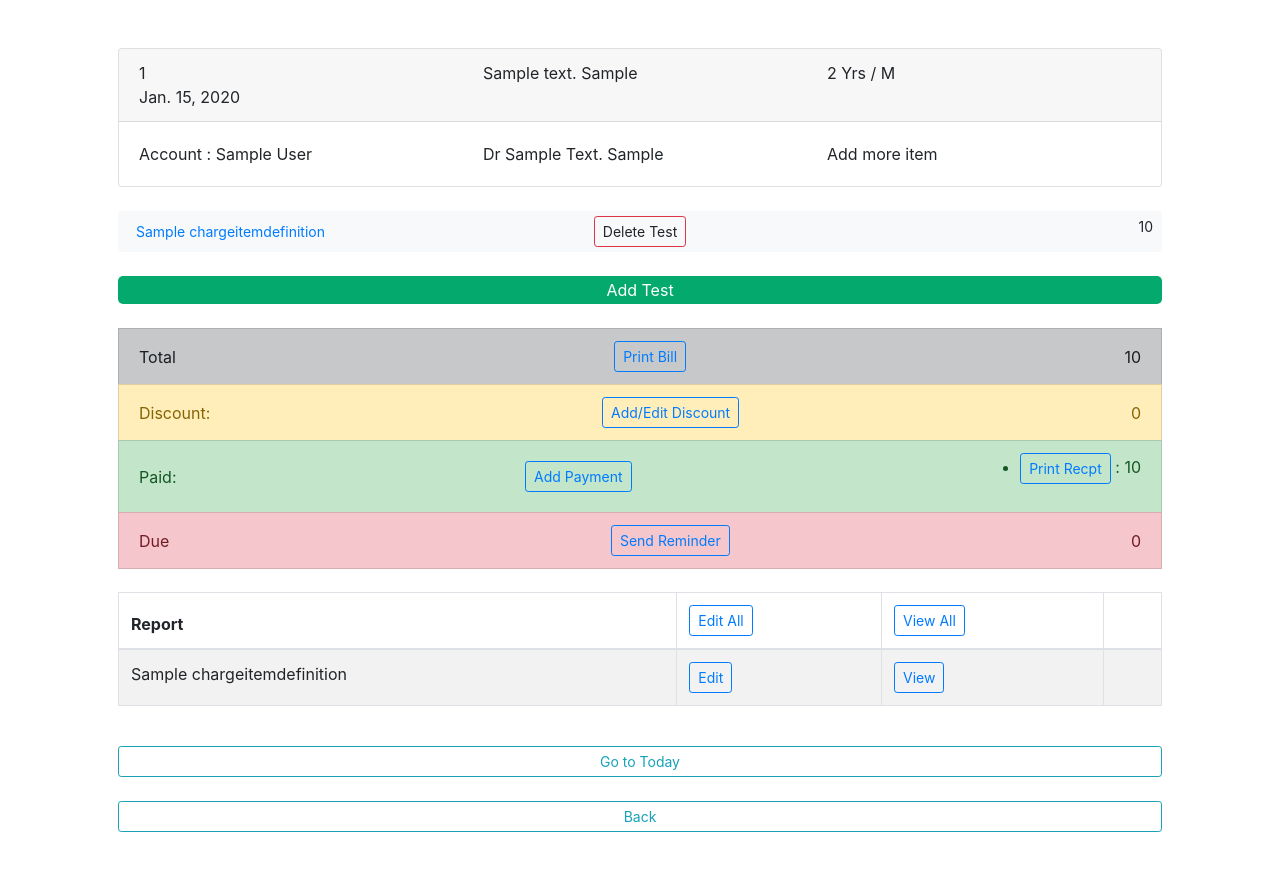
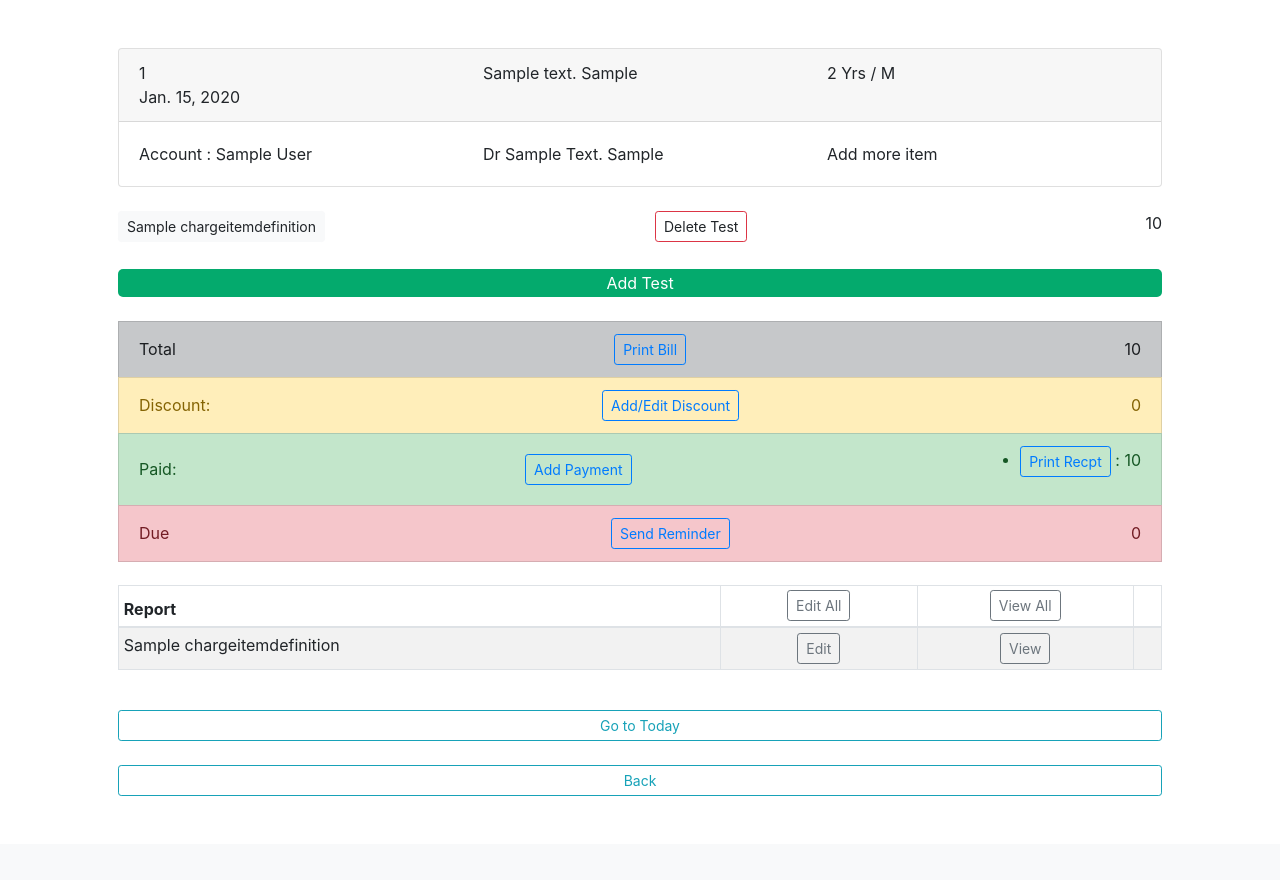
Before and after one commit to bijupat/softlab, a Django app: page /encounter/1/ in a window 1280 px wide. Shown: the part 76-956 px from the top of the page. After the commit the page ends 872 px from the top, so only its background shows below. Run offline with Django 3.2, Linux system fonts and the light colour scheme; a user stored in the database is signed in; tables that the repository leaves empty hold one stand-in row (values such as "Sample post"); parts of the project's set-up code (start-up, migrations or seed data) failed here and were passed over; some libraries are stand-ins or nearby versions.

Commit message:
encounter html
work on encounter html
edit and view redirect changed as per work requirenment

```diff
--- a/labsys/models.py
+++ b/labsys/models.py
@@ -211,12 +211,7 @@ class Contact(models.Model):
         else:
             return 'some error'
 
-class Note(models.Model):
-    author = models.ForeignKey(Practitioner, on_delete=models.PROTECT, related_name='note')
-    time = models.DateTimeField(auto_now_add=True)
-    text = models.CharField(max_length=500, blank=True, null=True)
-    def __str__(self):
-            return 'Note by : {} at : {}'.format(self.author.name.get().text, self.time)
+
 
 class Patient(models.Model):
     identifier = models.CharField(max_length=75, blank=True, null=True)
@@ -660,18 +655,17 @@ class ChargeItem(models.Model):
     # copies  from charge item defination but open for edit if desired
     note = models.CharField(max_length=1000, blank=True, null=True)
 
-    def serialize(self):
+    def is_all_atleat_final(self):
         is_all_atleat_final = True
         observationDefs = self.observations.all()
         for obdefination in observationDefs:
             obs = obdefination.observation.filter(chargeitem=self)
             for ob in obs:
                 if ob.status == "P" or ob.status == "R":
-                    is_all_atleat_final = False
-        return{
-            "is_all_atleat_final": is_all_atleat_final,
+                    return False
+                else:
+                    return True
 
-        }
 
 
     def __str__(self):
@@ -798,3 +792,13 @@ class PaymentReconciliation(models.Model):
 
     def __str__(self):
         return f' Payment id {self.id}'
+
+
+
+class Note(models.Model):
+    author = models.ForeignKey(Practitioner, on_delete=models.PROTECT, related_name='note')
+    time = models.DateTimeField(auto_now_add=True)
+    text = models.CharField(max_length=500, blank=True, null=True)
+
+    def __str__(self):
+            return 'Note by : {} at : {}'.format(self.author.name.get().text, self.time)
--- a/labsys/static/labsys/encounter.js
+++ b/labsys/static/labsys/encounter.js
@@ -74,7 +74,6 @@
                     //console.log(this.parentElement.innerHTML);
                     // delete li element which is parent to this delete button
                     document.querySelector(`#heading${testid}`).remove();
-                    document.querySelector(`#collapse${testid}`).remove();
                     // delete from report edit and delelte a row with this test
                     document.querySelector(`#c_report_${testid}`).remove();
 
--- a/labsys/templates/labsys/encounter.html
+++ b/labsys/templates/labsys/encounter.html
@@ -54,37 +54,15 @@
 <br>
 
 {% for chargeItem in chargeItems %}
-<div class="accordion" id="accordionExample">
-  <div id="heading{{chargeItem.id}}">
-      <button class="btn btn-light btn-sm btn-block" type="button" data-toggle="collapse" data-target="#collapse{{chargeItem.id}}" aria-expanded="false" aria-controls="collapse{{chargeItem.id}}">
+  <div style="height: 2.1rem" id="heading{{chargeItem.id}}">
           <div class="row row-cols-auto">
-              <div class="col" align="left"><a href={% url 'labsys:chargeitemdataedit' chargeItem.id %}  class="btn btn-link btn-sm">{{chargeItem.definitionCanonical.title}}</a></div>
+              <div class="col-6" align="left"><a href={% url 'labsys:chargeitemdataedit' chargeItem.id %}   class="btn btn-light btn-sm">{{chargeItem.definitionCanonical.title}}</a></div>
               <!--data set properties adde to element that can be acessed in java script-->
               <div class="col"><a id = "{{chargeItem.id}}" data-price="{{chargeItem.priceOverride}}" data-title="{{chargeItem.definitionCanonical.title}}" class="btn btn-outline-danger btn-sm deletetest">Delete Test</a></div>
               <div class="col" align="right">{{chargeItem.priceOverride}}</span></div>
           </div>
       </button>
   </div>
-
-  <div id="collapse{{chargeItem.id}}" class="collapse" aria-labelledby="heading{{chargeItem.id}}" data-parent="#accordionExample">
-      <div class="card-body">
-          <div class="row row-cols-auto">
-              <div class="col">Registered by</div>
-              <div class="col"> {{chargeItem.enterer}} </div>
-              <div class="col-9">At : {{chargeItem.occurrenceDateTime}} </div>
-          </div>
-          <div class="row row-cols-auto">
-              <div class="col">Price Edit By</div>
-              <div class="col">{{chargeItem.priceoverrideby|default:"Not Done"}}</div>
-              <div class="col-9">Reason to edit price : {{chargeItem.overrideReason|default:"NA"}}</div>
-          </div>
-          <div class="row row-cols-auto">
-            <div class="col">Note : </div>
-            <div class="col-10">{{chargeItem.note|default:""}} </div>
-        </div>
-      </div>
-  </div>
-</div>
 {% empty %}
 No Test Listed.
 {% endfor %}
@@ -103,7 +81,6 @@ No Test Listed.
             {% empty %}
               <a>All Test Added !!</a >
             {% endfor %}
-
     </div>
   </div>
 
@@ -156,17 +133,23 @@ No Test Listed.
 
 
 <!-- Charge Item with report details -->
-<div class="list-group-item-bordered">
-  <table class="table table-striped table-bordered">
+
+
+
+
+
+
+<div>
+  <table class="table table-striped table-bordered table-sm">
       <thead>
           <tr>
               <th scope="col">Report</th>
-              <td scope="col"><a href=# role="button" class="btn btn-outline-primary btn-sm">Edit All</a></td>
-              <td scope="col"><a href=# role="button" class="btn btn-outline-primary btn-sm">View All</a></td>
+              <td scope="col" align="center"><a href=# role="button" class="btn btn-outline-secondary btn-sm">Edit All</a></td>
+              <td scope="col" align="center"><a href=# role="button" class="btn btn-outline-secondary btn-sm">View All</a></td>
 
-              <td scope="col">
-                {% if is_all_chargeitem_atleast_final%}
-                  <a href=# role="button" class="btn btn-outline-primary btn-sm">Preview All</a>
+              <td scope="col" align="center">
+                {% if is_all_chargeitem_atleast_final %}
+                  <a href=# role="button" class="btn btn-outline-secondary btn-sm">Preview All</a>
                 {% endif %}
               </td>
           </tr>
@@ -175,11 +158,11 @@ No Test Listed.
           {% for c in chargeItems %}
               <tr id ="c_report_{{c.id}}">
                   <td scope="col">{{c.definitionCanonical.title}}</td>
-                  <td scope="col"><a href={% url 'labsys:chargeitem' c.id 'edit' %} role="button" class="btn btn-outline-primary btn-sm">Edit</a></td>
-                  <td scope="col"><a href={% url 'labsys:chargeitem' c.id 'view' %} role="button" class="btn btn-outline-primary btn-sm">View</a></td>
-                  <td scope="col">
-                    {% if c.serialize.is_all_atleat_final %}
-                      <a href={% url 'labsys:chargeitem_preview' c.id  %} role="button" class="btn btn-outline-primary btn-sm">Preview</a>
+                  <td scope="col" align="center"><a href={% url 'labsys:chargeitem' c.id 'edit' %} role="button" class="btn btn-outline-secondary btn-sm">Edit</a></td>
+                  <td scope="col" align="center"><a href={% url 'labsys:chargeitem' c.id 'view' %} role="button" class="btn btn-outline-secondary btn-sm">View</a></td>
+                  <td scope="col" align="center">
+                    {% if c.is_all_atleat_final %}
+                      <a href={% url 'labsys:chargeitem_preview' c.id  %} role="button" class="btn btn-outline-secondary btn-sm">Preview</a>
                     {% endif %}
                   </td>
               </tr>
--- a/labsys/templates/labsys/obs_by_chgItm_edit.html
+++ b/labsys/templates/labsys/obs_by_chgItm_edit.html
@@ -42,7 +42,7 @@
         <table class="table  text-center">
             <tbody>
                 <tr>
-                    <td scope="col">    <a onclick="history.back()" class="btn btn-outline-primary btn-sm">Back</a></td>
+                    <td scope="col">    <a href={% url 'labsys:encounter' chargeitem.context.id   %} class="btn btn-outline-primary btn-sm">Back</a></td>
                     {% if is_all_ob_entered %}
                     {% else %}
                     <td scope="col"><input  class="btn btn-outline-primary btn-sm" type= "submit" value = "Update" ></td>
--- a/labsys/views.py
+++ b/labsys/views.py
@@ -33,8 +33,8 @@ def ChargeitemDataEdit(request,ci_id):
         return HttpResponseRedirect(reverse("labsys:encounter",  args=[chargeitem.context.id]))
 
     else:
-        chargeitem = ChargeItem.objects.get(pk=ci_id)
-        return render(request, 'labsys\chargeitemdataedit.html', {"chargeitem" :chargeitem})
+        chargeItem = ChargeItem.objects.get(pk=ci_id)
+        return render(request, 'labsys\chargeitemdataedit.html', {"chargeItem" :chargeItem})
 
 @login_required(login_url='/login/')
 def ObservationDataEdit(request,ob_id):
@@ -46,7 +46,7 @@ def ObservationDataEdit(request,ob_id):
         observation.note = request.POST["note"]
         observation.save()
 
-        return HttpResponseRedirect(reverse("labsys:chargeitem",  args=[observation.chargeitem.id, "view"]))
+        return HttpResponseRedirect(reverse("labsys:chargeitem",  args=[observation.chargeitem.id, "edit"]))
 
     else:
         observation = Observation.objects.get(pk=ob_id)
@@ -205,7 +205,6 @@ def DeleteTest(request):
         chargeitem = ChargeItem.objects.filter(id=testid)
         Observation.objects.filter(chargeitem__in = chargeitem).delete()
         chargeitem.delete()
-
         #return HttpResponseRedirect(reverse("labsys:encounter", args=[eid]))
 
 
@@ -282,8 +281,8 @@ def ObservationEdit(request):
             except:
                 pass
 
+        return HttpResponseRedirect(reverse("labsys:chargeitem",  args=[request.POST["chargeitem_id"], "view"]))
 
-        return HttpResponseRedirect(reverse("labsys:chargeitem",  args=[request.POST["chargeitem_id"], "edit"]))
 
 @login_required(login_url='/login/')
 def ObservationVerifyAll(request):
@@ -298,7 +297,7 @@ def ObservationVerifyAll(request):
                 ob.final_timedate = datetime.now()
                 ob.save()
 
-        return HttpResponseRedirect(reverse("labsys:chargeitem",  args=[request.POST["chargeitem_id"], "view"]))
+        return HttpResponseRedirect(reverse("labsys:chargeitem",  args=[chargeitem_id, "view"]))
 
 @login_required(login_url='/login/')
 def ObservationVerify(request, ob_id):
```
Also changed, not shown: labsys/templates/labsys/chargeitemdataedit.html (+16 -42 lines).
